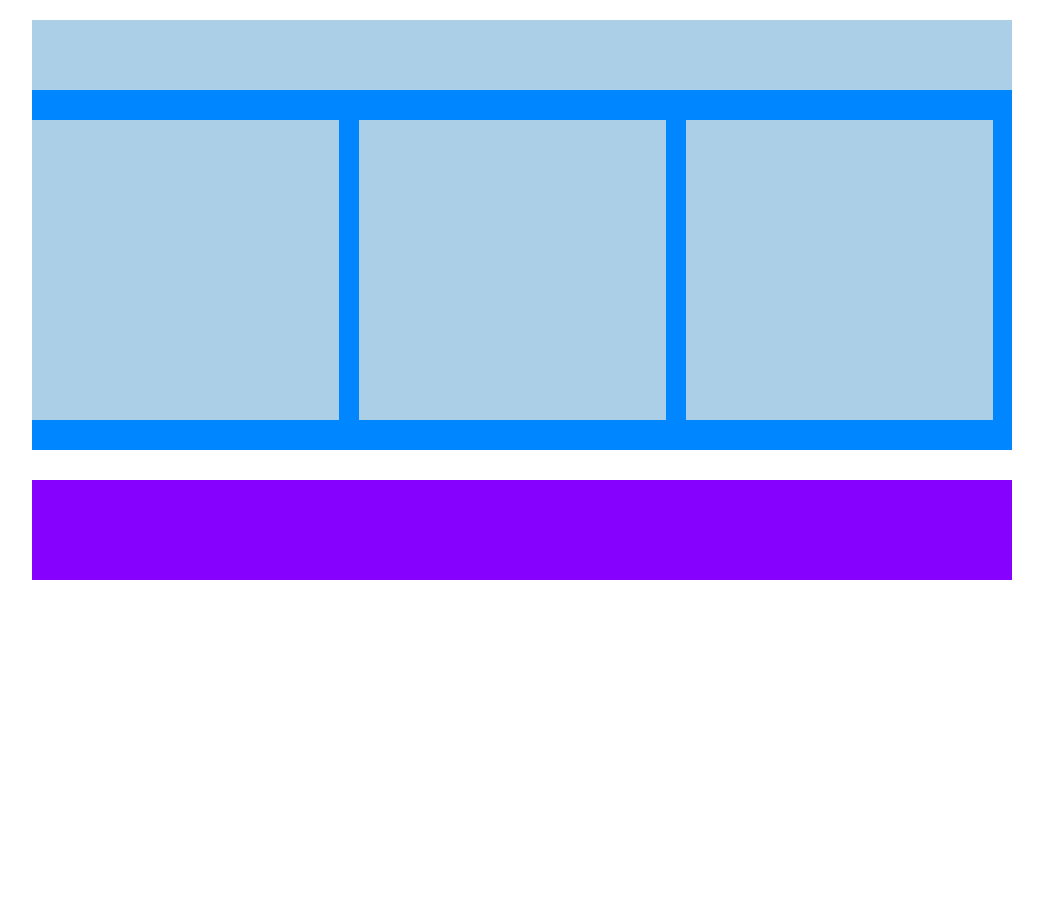
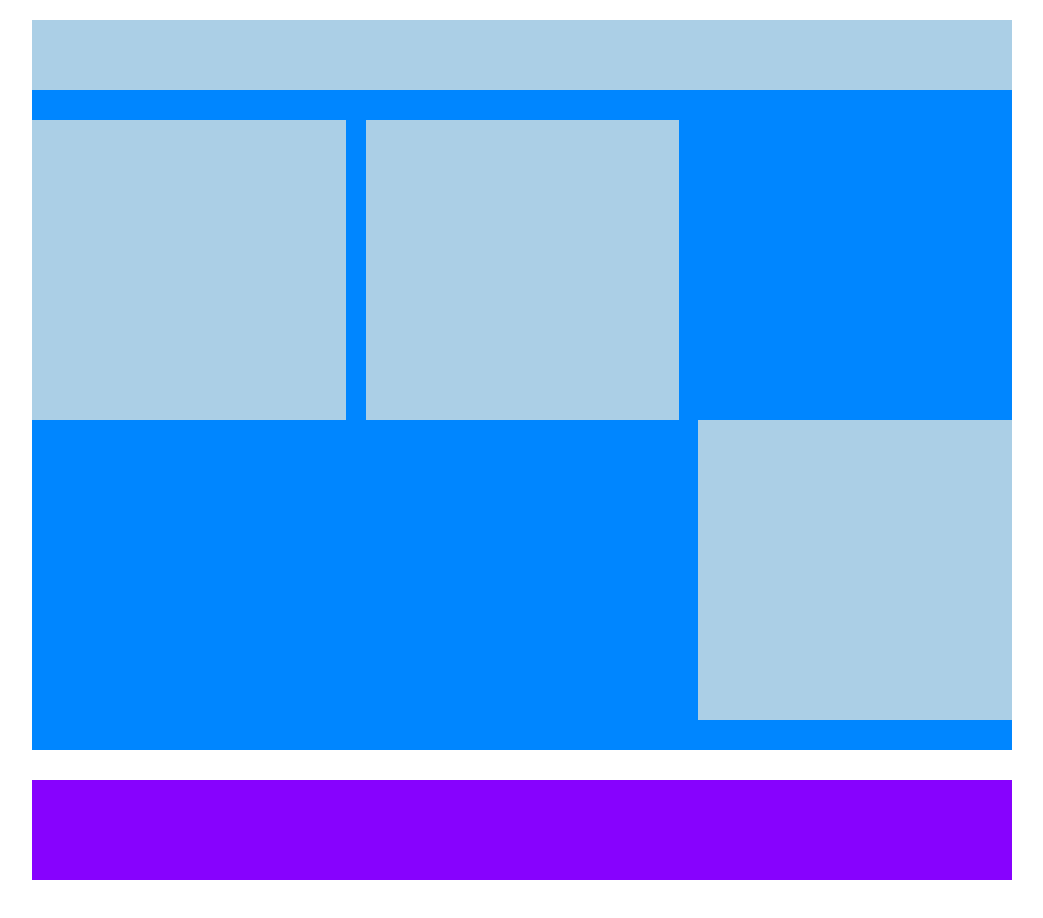
Before and after one commit to patriciabrsk/htmlcss-struttura-wp, a plain HTML site: page index.html in a window 1280 px wide. Shown: the part 740-1658 px from the top of the page, without its empty margins (118-1161 px from the left). Before the commit the page ends 1380 px from the top, so only its background shows below. Drawn offline with Linux system fonts and the light colour scheme.

Commit message:
finished last corrections

```diff
--- a/index.html
+++ b/index.html
@@ -22,7 +22,7 @@
             <div class="internal-header"></div>
             <div class="column"></div>
             <div id="col-center" class="column"></div>
-            <div class="column"></div>
+            <div id="col-right" class="column"></div>
         </div>
 
         <footer></footer>
--- a/style/style.css
+++ b/style/style.css
@@ -46,9 +46,8 @@ div {
 
 .column{
     float: left;
-    width: 31.33%;
+    width: 32%;
     height: 300px;
-    padding: 10px;
     background-color: #abcfe6;
 }
 
@@ -56,6 +55,10 @@ div {
     margin: 0 20px;
 }
 
+#col-right{
+    float: right;
+}
+
 footer{
     background-color: #8702fe;
     height: 100px;
```
